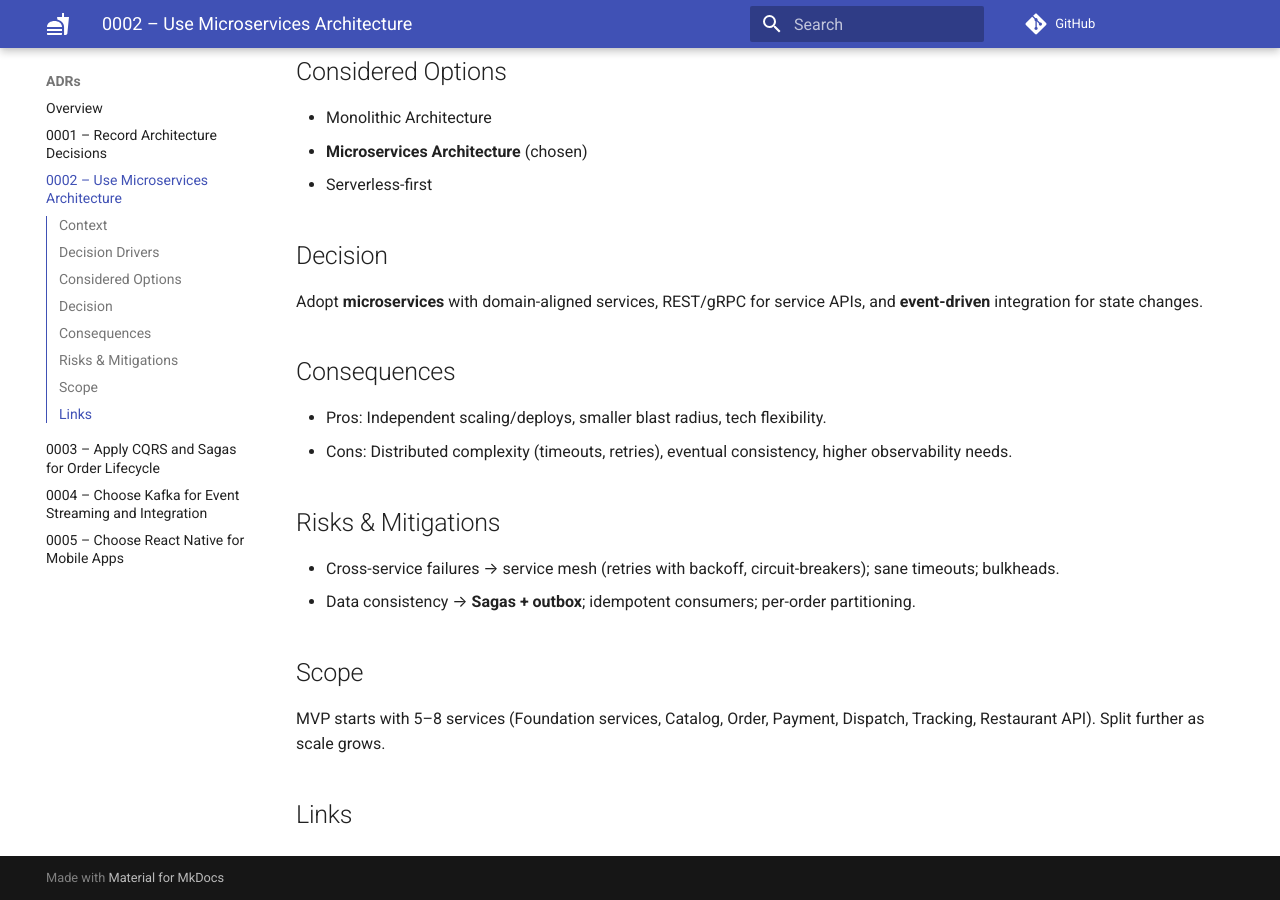
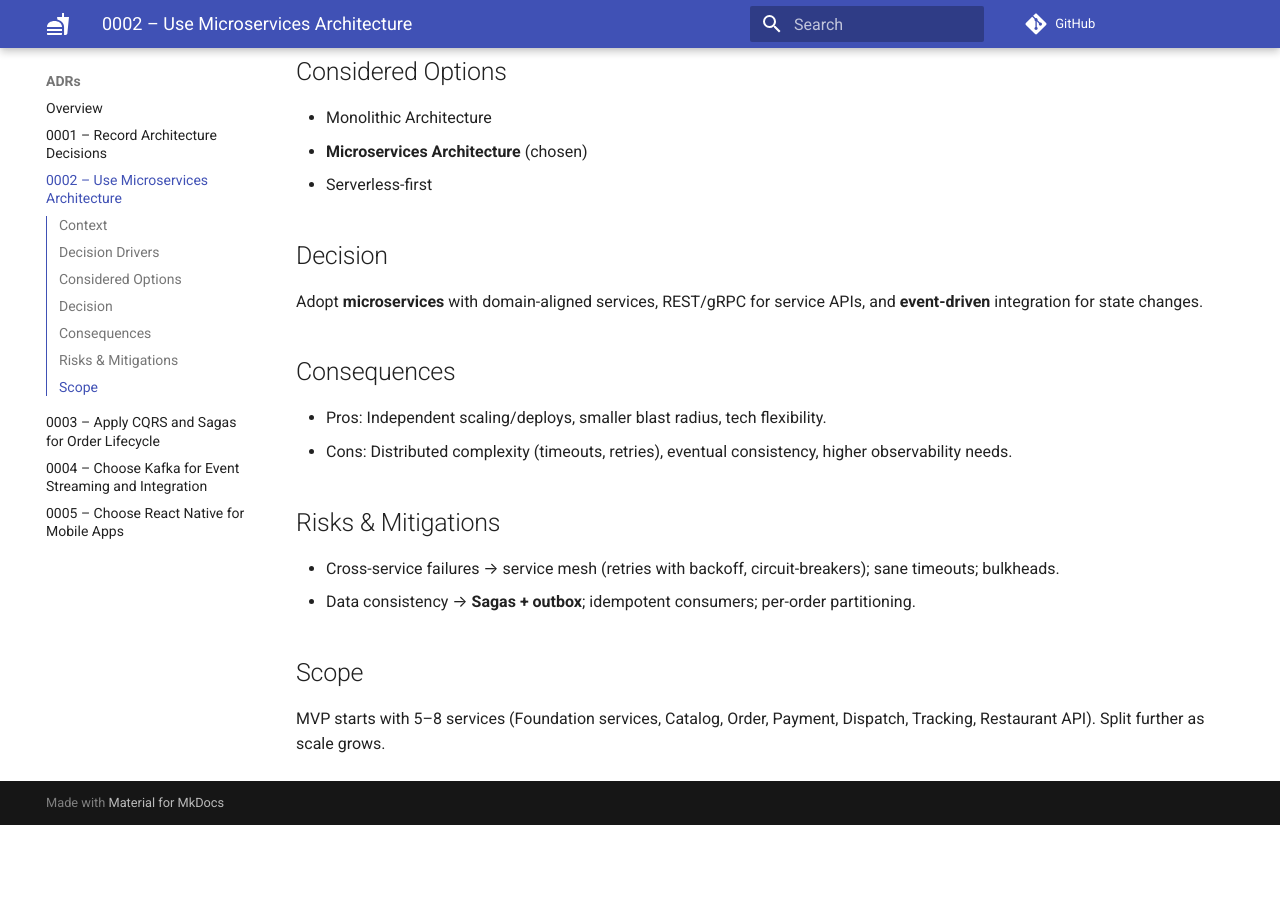
Before and after one commit to aumashankar/food-delivery-system, an MkDocs documentation site: the page built from docs/adr/0002-use-microservices-architecture.md, in a window 1280 px wide and 900 px high, scrolled down 650 px. Built offline with MkDocs 1.6.1 and Material for MkDocs 9.7.7, drawn with Linux system fonts in a browser that asks for light colours; comment, search, counter and statistics services are not loaded; after the commit the page ends 1475 px from its top, so only the background shows below that.

Commit message:
ADR - fix

```diff
--- a/docs/adr/0002-use-microservices-architecture.md
+++ b/docs/adr/0002-use-microservices-architecture.md
@@ -30,5 +30,3 @@ Adopt **microservices** with domain-aligned services, REST/gRPC for service APIs
 
 ## Scope
 MVP starts with 5–8 services (Foundation services, Catalog, Order, Payment, Dispatch, Tracking, Restaurant API). Split further as scale grows.
-
-## Links
```
